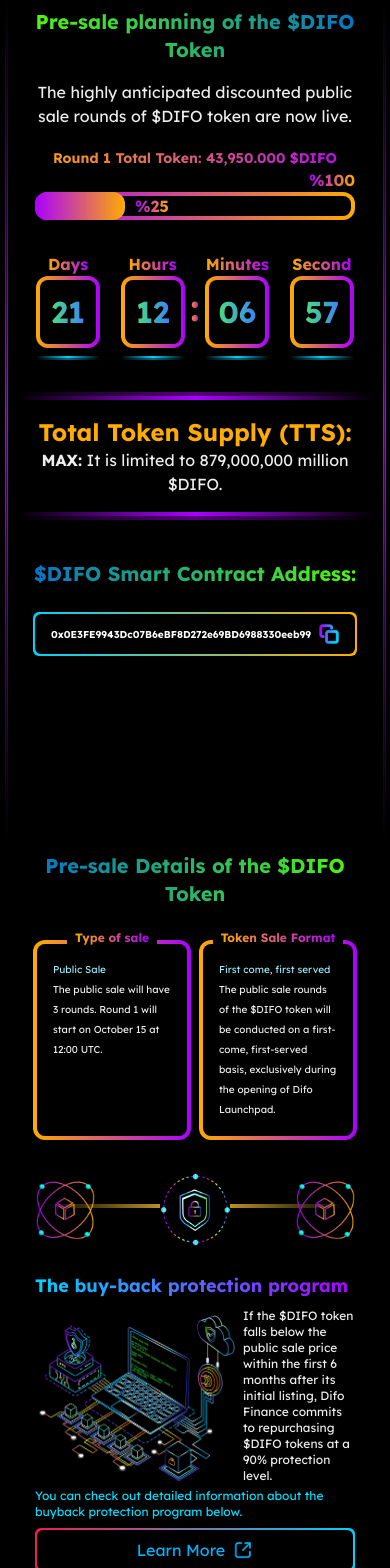
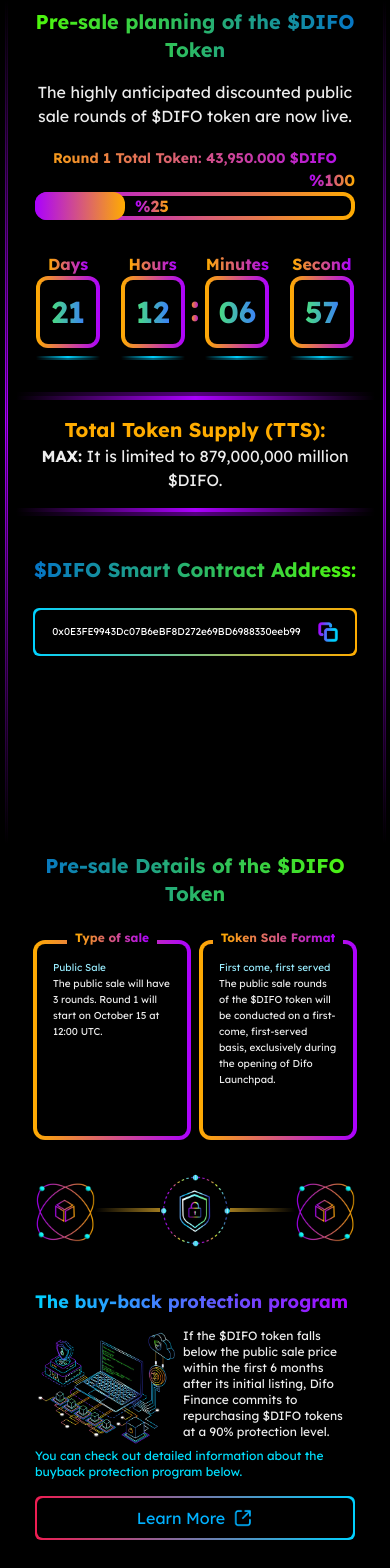
Before and after one commit to Skaimarvas/difo, a Next.js app: page / in a window 390 px wide. Shown: the top 1568 px of the page. Built offline with nearby package versions, Linux system fonts and the light colour scheme.

Commit message:
update page

```diff
--- a/src/app/page.tsx
+++ b/src/app/page.tsx
@@ -11,34 +11,35 @@
 
 export default function Home() {
   return (
-    <div className="flex lg:flex-wrap flex-row lg:justify-center justify-center min-h-screen w-full  sm:w-fit px-5 lg:px-2 sm:px-0">
+    <div className="flex md:flex-wrap flex-row lg:justify-center justify-center min-h-screen w-full lg:w-[1024px] sm:w-fit px-5 lg:px-2 sm:px-0">
       {/* Section 1 --> */}
       <section className="flex">
         <div className="block">
           <VerticalLines />
         </div>
-        <div className="flex flex-col lg:w-[500px] w-[700px] sm:min-w-[300px] sm:max-w-[375px] p-4 sm:p-2">
-          <h2 className="bg-gradient-to-r from-[#52FF00] to-[#016DD0] bg-clip-text text-transparent text-3xl sm:text-xl text-center font-extrabold">
+        <div className="flex flex-col lg:w-[450px] md:w-[800px] w-[700px] sm:min-w-[300px] sm:max-w-[375px] p-4 sm:p-2">
+          <h2 className="bg-gradient-to-r from-[#52FF00] to-[#016DD0] bg-clip-text text-transparent text-3xl lg:text-2xl sm:text-xl text-center font-extrabold">
             Pre-sale planning of the $DIFO Token
           </h2>
-          <p className="text-center text-xl sm:text-base sm:w-[320px] mx-auto mt-4 ">
+          <p className="text-center text-xl lg:text-lg sm:text-base sm:w-[320px] mx-auto mt-4 ">
             The highly anticipated discounted public sale rounds of $DIFO token
             are now live.
           </p>
-          {/* Horizontal Line  */}
-          <div className="flex h-[2px] w-full bg-gradient-to-r from-[#0500FF00] via-[#FF5C00] to-[#0500FF00] my-4 sm:hidden"></div>
-          <h4 className="bg-gradient-to-r from-[#FFAC00] to-[#AB00FF] bg-clip-text text-transparent  text-center text-lg sm:text-sm sm:mt-5 font-extrabold">
+          {/* Horizontal Line 1 --> */}
+          <div className="flex h-[2px] w-full bg-gradient-to-r from-purpleOpaque via-[#FF5C00] to-purpleOpaque my-4 sm:hidden"></div>
+          <h4 className="bg-gradient-to-r from-[#FFAC00] to-[#AB00FF] bg-clip-text text-transparent  text-center text-lg lg:text-base sm:text-sm sm:mt-5 font-extrabold">
             Round 1 Total Token: 43,950.000 $DIFO
           </h4>
           <ProgressBar />
           <TimeSection />
+          {/* Horizontal Line 1 --> */}
           <div className="h-1 w-full bg-gradient-to-r from-[#0500FF00] via-[#FF5C00] to-[#0500FF00] sm:from-[#016DD000] sm:via-[#AB00FF] sm:to-[#016DD000]  opacity-50"></div>
           <div className="h-1 w-full bg-gradient-to-r from-[#0500FF00] via-[#FF5C00] to-[#0500FF00] sm:from-[#016DD000] sm:via-[#AB00FF] sm:to-[#016DD000]"></div>
           <div className="my-4">
-            <h4 className="text-[#FFAC00] text-2xl text-center font-bold">
+            <h4 className="text-[#FFAC00] text-2xl lg:text-xl  text-center font-bold">
               Total Token Supply (TTS):
             </h4>
-            <p className="text-center">
+            <p className="text-center text-base">
               <span className="font-bold">MAX:</span> It is limited to
               879,000,000 million $DIFO.
             </p>
@@ -47,14 +48,14 @@
           <div className="h-1 w-full bg-gradient-to-r from-[#0500FF00] via-[#FF5C00] to-[#0500FF00] sm:from-[#016DD000] sm:via-[#AB00FF] sm:to-[#016DD000] opacity-50 "></div>
 
           <div className="mt-10">
-            <h2 className="bg-gradient-to-r from-[#016DD0] to-[#52FF00] bg-clip-text text-transparent text-3xl sm:text-xl text-center font-extrabold">
+            <h2 className="bg-gradient-to-r from-[#016DD0] to-[#52FF00] bg-clip-text text-transparent text-3xl lg:text-2xl sm:text-xl text-center font-extrabold">
               $DIFO Smart Contract Address:
             </h2>
             {/* Smart Contract Address */}
             <div className="flex justify-center relative bg-black my-6">
               <div className="rounded-md p-[2px] bg-gradient-to-r from-[#00D1FF] to-[#FFAC00]">
-                <div className="flex items-center gap-2 p-2 justify-center h-10 w-full sm:w-[320px] bg-black rounded-md">
-                  <span className=" text-white font-bold text-transparent bg-clip-text sm:text-[10px] ">
+                <div className="flex justify-evenly items-center gap-2 p-2  h-11 w-[550px] lg:w-[400px] sm:w-[320px] bg-black rounded-md">
+                  <span className=" text-white text-lg text-transparent bg-clip-text lg:text-sm sm:text-[10px] ">
                     0x0E3FE9943Dc07B6eBF8D272e69BD6988330eeb99
                   </span>
                   <button>
@@ -65,32 +66,32 @@
             </div>
           </div>
         </div>
-        <div className="hidden lg:block ">
+        <div className="hidden md:block ">
           <VerticalLines />
         </div>
       </section>
-      <div className="lg:hidden">
+      <div className="md:hidden">
         <VerticalLines />
       </div>
       {/* Section 2 --> */}
       <section className="flex">
-        <div className="hidden lg:block sm:hidden">
+        <div className="hidden md:block sm:hidden">
           <VerticalLines />
         </div>
-        <div className="flex flex-col lg:w-[500px] w-[700px] sm:min-w-[300px] sm:max-w-[375px] p-4 sm:p-2">
-          <h2 className="bg-gradient-to-r from-[#016DD0] to-[#52FF00] bg-clip-text text-transparent text-3xl sm:text-xl text-center font-extrabold">
+        <div className="flex flex-col lg:w-[450px] md:w-[800px] w-[700px] sm:min-w-[300px] sm:max-w-[375px] p-4 sm:p-2">
+          <h2 className="bg-gradient-to-r from-[#016DD0] to-[#52FF00] bg-clip-text text-transparent text-3xl lg:text-2xl sm:text-xl text-center font-extrabold">
             Pre-sale Details of the $DIFO Token
           </h2>
           {/* Type of Sale --> */}
-          <div className="flex justify-center gap-2 mt-8 sm:w-[320px] mx-auto">
+          <div className="flex justify-center gap-2 md:gap-24 sm:gap-2 mt-8 mb-1 sm:w-[320px] mx-auto">
             <div className="flex justify-center relative bg-black">
               <div className="rounded-xl p-1 bg-gradient-to-r from-[#FFAC00] to-[#AB00FF]">
-                <div className="flex gap-2 p-4 justify-center h-48 lg:w-[200px] w-[300px] sm:w-[150px] bg-black rounded-lg">
+                <div className="flex gap-2 p-4 justify-center h-[170px] sm:h-48 lg:w-[200px] w-[300px] sm:w-[150px] bg-black rounded-lg">
                   <div>
-                    <h5 className="text-[#99EDFF] lg:text-sm sm:text-[10px] ">
+                    <h5 className="text-[#99EDFF] lg:text-xs sm:text-[10px] ">
                       Public Sale
                     </h5>
-                    <p className="lg:text-sm sm:text-[10px] ">
+                    <p className="lg:text-xs sm:text-[10px] ">
                       The public sale will have 3 rounds. Round 1 will start on
                       October 15 at 12:00 UTC.
                     </p>
@@ -98,19 +99,19 @@
                 </div>
               </div>
               <div className="absolute top-[-10px] bg-black px-4 sm:px-2 ">
-                <h4 className=" bg-gradient-to-r from-[#FFAC00] to-[#AB00FF] bg-clip-text text-transparent text-2xl lg:text-base sm:text-xs text-center font-extrabold ">
+                <h4 className=" bg-gradient-to-r from-[#FFAC00] to-[#AB00FF] bg-clip-text text-transparent text-xl lg:text-base sm:text-xs text-center font-extrabold ">
                   Type of sale
                 </h4>
               </div>
             </div>
             <div className="flex justify-center relative bg-black">
               <div className="rounded-xl p-1 bg-gradient-to-r from-[#FFAC00] to-[#AB00FF]">
-                <div className="flex  gap-2 p-4 justify-center h-48 lg:w-[200px] w-[300px] sm:w-[150px] bg-black rounded-lg">
+                <div className="flex  gap-2 p-4 justify-center h-[170px] sm:h-48 lg:w-[200px] w-[300px] sm:w-[150px] bg-black rounded-lg">
                   <div>
-                    <h5 className="text-[#99EDFF] lg:text-sm sm:text-[10px] ">
+                    <h5 className="text-[#99EDFF]  lg:text-xs sm:text-[10px] ">
                       First come, first served
                     </h5>
-                    <p className="lg:text-sm sm:text-[10px] ">
+                    <p className="lg:text-xs sm:text-[10px] ">
                       The public sale rounds of the $DIFO token will be
                       conducted on a first-come, first-served basis, exclusively
                       during the opening of Difo Launchpad.
@@ -119,48 +120,48 @@
                 </div>
               </div>
               <div className="absolute top-[-10px] bg-black px-4 sm:px-2">
-                <h4 className=" bg-gradient-to-r from-[#FFAC00] to-[#AB00FF] bg-clip-text text-transparent text-2xl lg:text-base sm:text-xs text-center font-extrabold ">
+                <h4 className=" bg-gradient-to-r from-[#FFAC00] to-[#AB00FF] bg-clip-text text-transparent text-xl lg:text-base sm:text-xs text-center font-extrabold ">
                   Token Sale Format
                 </h4>
               </div>
             </div>
           </div>
-          <div className=" sm:hidden my-5">
+          <div className=" sm:hidden my-5 lg:my-6">
             <HorizontalLines />
           </div>
           {/* Mobil Icons Section -->*/}
           <div className="relative hidden  sm:flex sm:justify-center my-16 mx-auto w-[320px]">
-            <div className=" h-1 w-[300px] bg-gradient-to-r from-[#016DD000] via-[#F3BA2F] to-[#016DD000]"></div>
-            <div className="absolute top-[-24px] left-[0px]">
+            <div className=" h-1 w-[200px] bg-gradient-to-r from-[#016DD000] via-[#F3BA2F] to-[#016DD000]"></div>
+            <div className="absolute top-[-26px] left-[0px]">
               <Image width={60} height={60} src={icon} alt="copy" />
             </div>
-            <div className="absolute top-[-32px] left-[125px] bg-black">
+            <div className="absolute top-[-35px] left-[125px] bg-black">
               <Image width={70} height={70} src={lock} alt="lock" />
             </div>
-            <div className="absolute top-[-24px] right-[0px]">
+            <div className="absolute top-[-26px] right-[0px]">
               <Image width={60} height={60} src={icon} alt="copy" />
             </div>
           </div>
           {/* Buy Protection -->*/}
           <div className="sm:flex sm:flex-col sm:w-[320px] mx-auto">
-            <h2 className="bg-gradient-to-r from-[#52FF00] to-[#016DD0] sm:bg-gradient-to-r sm:from-[#00D1FF] sm:to-[#AB00FF] bg-clip-text text-transparent text-3xl sm:text-lg text-center sm:text-left font-extrabold  mb-2">
+            <h2 className="bg-gradient-to-r from-[#52FF00] to-[#016DD0] sm:bg-gradient-to-r sm:from-[#00D1FF] sm:to-[#AB00FF] bg-clip-text text-transparent text-4xl lg:text-2xl sm:text-lg text-left sm:text-left font-extrabold  my-3">
               The buy-back protection program
             </h2>
-            <div className="flex sm:flex-row-reverse sm:gap-2 ">
-              <div className="flex flex-col gap-2 items-start">
-                <p className="sm:text-xs">
+            <div className="flex sm:flex-row-reverse  sm:gap-2 ">
+              <div className="flex flex-col gap-4 md:gap-8 sm:gap-4 items-start">
+                <p className="sm:text-xs lg:text-sm">
                   If the $DIFO token falls below the public sale price within
                   the first 6 months after its initial listing, Difo Finance
                   commits to repurchasing $DIFO tokens at a 90% protection
                   level.
                 </p>
-                <p className="text-[#00E0FF] font-semibold sm:hidden">
+                <p className="text-[#00E0FF] lg:text-sm font-semibold sm:hidden">
                   You can check out detailed information about the buyback
                   protection program below.
                 </p>
                 <div className="flex justify-center relative bg-black my-2 sm:hidden">
                   <div className="rounded-md p-[2px] bg-gradient-to-r from-[#EE1D52] to-[#00D1FF]">
-                    <button className="flex items-center justify-center gap-2 p-5 h-10 w-full bg-black hover:bg-gradient-to-r from-[#EE1D52] to-[#00D1FF] rounded-md">
+                    <button className="flex items-center justify-between gap-2 p-5 h-11 w-[200px] bg-black hover:bg-gradient-to-r from-[#EE1D52] to-[#00D1FF] rounded-md">
                       <span className="text-[#00B2FF]">Learn More</span>
                       <Image
                         width={20}
@@ -173,7 +174,7 @@
                 </div>
               </div>
               <Image
-                className="w-[400px] h-[300px] sm:w-[200px] sm:h-[180px] lg:w-[300px] lg:h-[250px]"
+                className="w-[400px] h-[300px] lg:w-[200px] lg:h-[150px] md:w-[300px] md:h-[250px] sm:w-[140px] sm:h-[120px]  "
                 src={image}
                 alt="image"
               />
@@ -182,7 +183,8 @@
               You can check out detailed information about the buyback
               protection program below.
             </p>
-            <div className="hidden sm:flex justify-center relative bg-black my-2 w-full">
+            {/* Learn More Mobile Version --> */}
+            <div className="hidden sm:flex justify-center relative bg-black my-4 w-full">
               <div className="rounded-md p-[2px] bg-gradient-to-r from-[#EE1D52] to-[#00D1FF] w-full">
                 <button className="flex items-center justify-center gap-2 p-5 h-10 w-full bg-black hover:bg-gradient-to-r from-[#EE1D52] to-[#00D1FF] rounded-md">
                   <span className="text-[#00B2FF]">Learn More</span>
```
